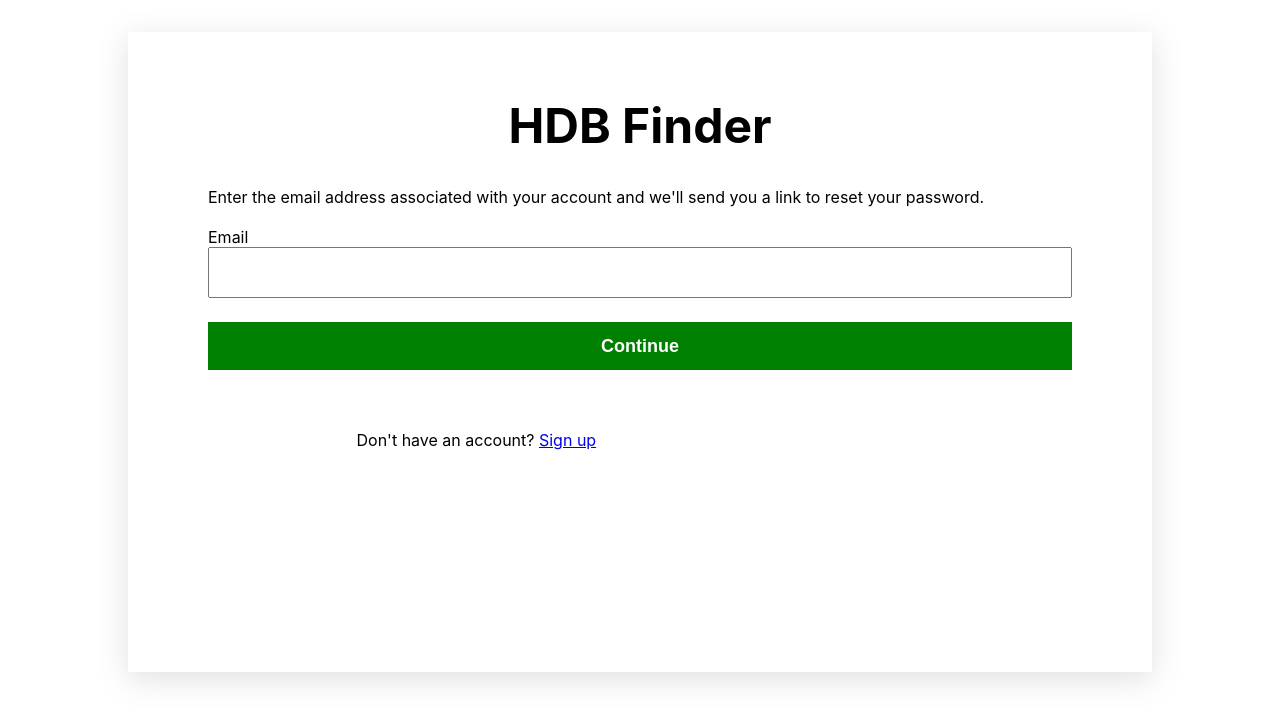
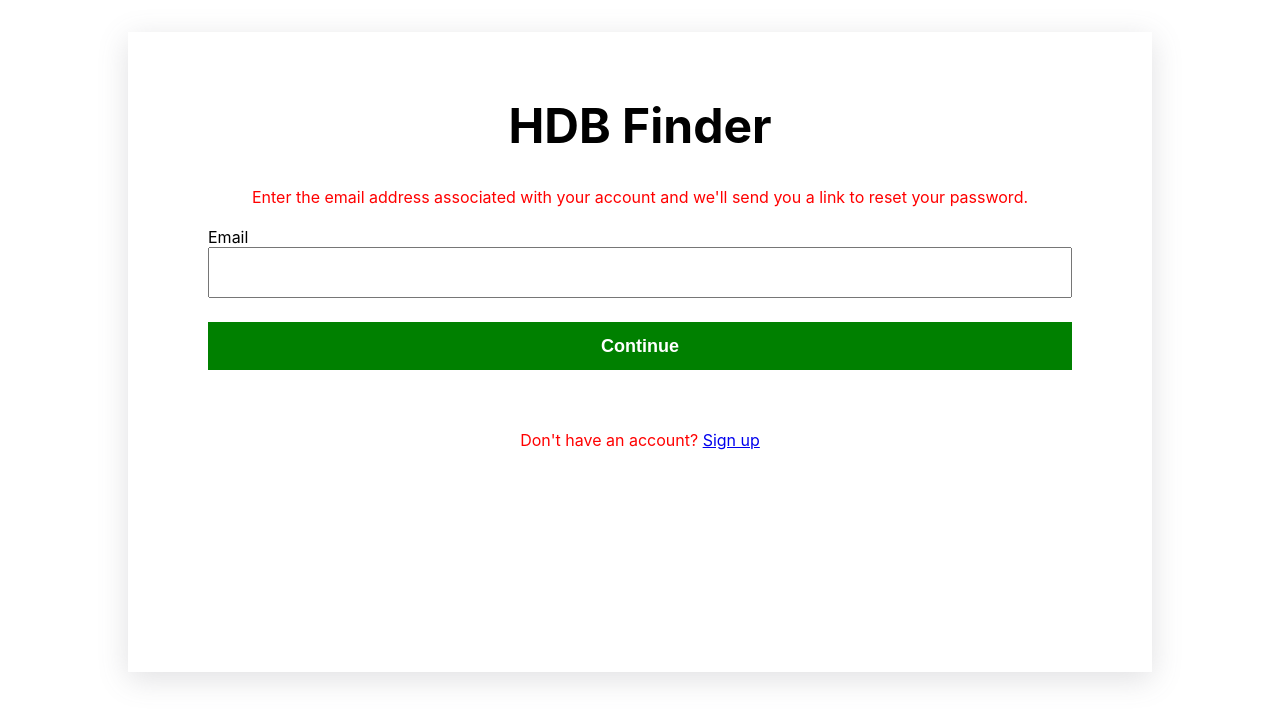
Before and after one commit to Realker/SC2006-Project, a React (Create React App) app in the folder frontend/: page /ResetPassword in a window 1280 px wide. Shown: the top 722 px of the page. Built offline with nearby package versions, Linux system fonts and the light colour scheme.

Commit message:
Styling for ResetPass

```diff
--- a/frontend/src/components/ResetPassword.js
+++ b/frontend/src/components/ResetPassword.js
@@ -14,7 +14,7 @@ import { Link } from 'react-router-dom';
 
         <div className="ResetPassword__content">
         <h1>HDB Finder</h1>
-        <p> Enter the email address associated with your account and we'll send you a link to reset your password.</p>
+        <p class="short-text"> Enter the email address associated with your account and we'll send you a link to reset your password.</p>
         <br></br>
 
         <div>
@@ -38,7 +38,7 @@ import { Link } from 'react-router-dom';
           </div>
 
           <br></br><br></br><br></br>
-          <p> &emsp;&emsp;&emsp;&emsp;&emsp;&emsp;&emsp;&emsp;&emsp;
+          <p class="short-text">
              Don't have an account? <Link to="/">Sign up</Link></p>
         </div>
       </div>
--- a/frontend/src/css/RegisterPage.css
+++ b/frontend/src/css/RegisterPage.css
@@ -25,6 +25,7 @@
     color: white;
     width: 100%;
     height: 3rem;
+    display: block;
   }
 
   .ResetPassword__content {
@@ -46,3 +47,9 @@
     padding: 1rem 0rem 1rem 1.5em;
     margin-bottom: 1.5rem;
   }
+
+  .short-text {
+    color: red;
+    font-size: 16px;
+    text-align: center;
+  }
```
